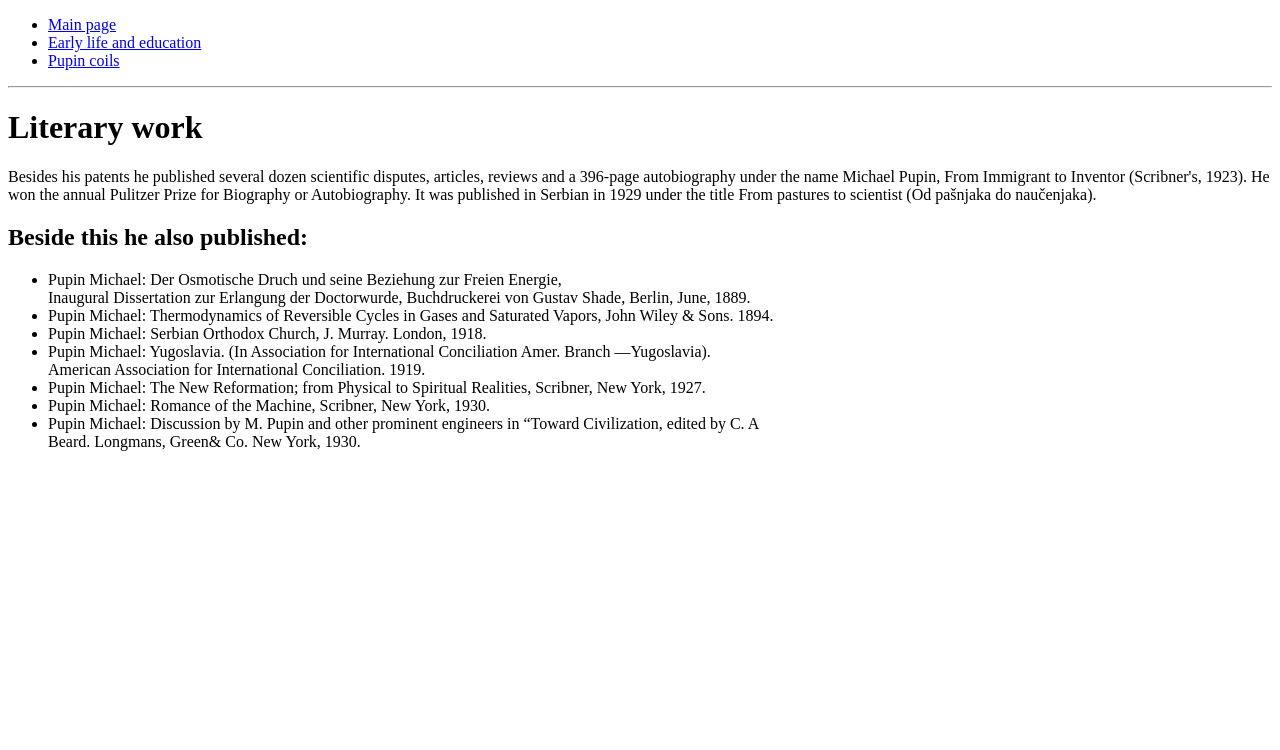
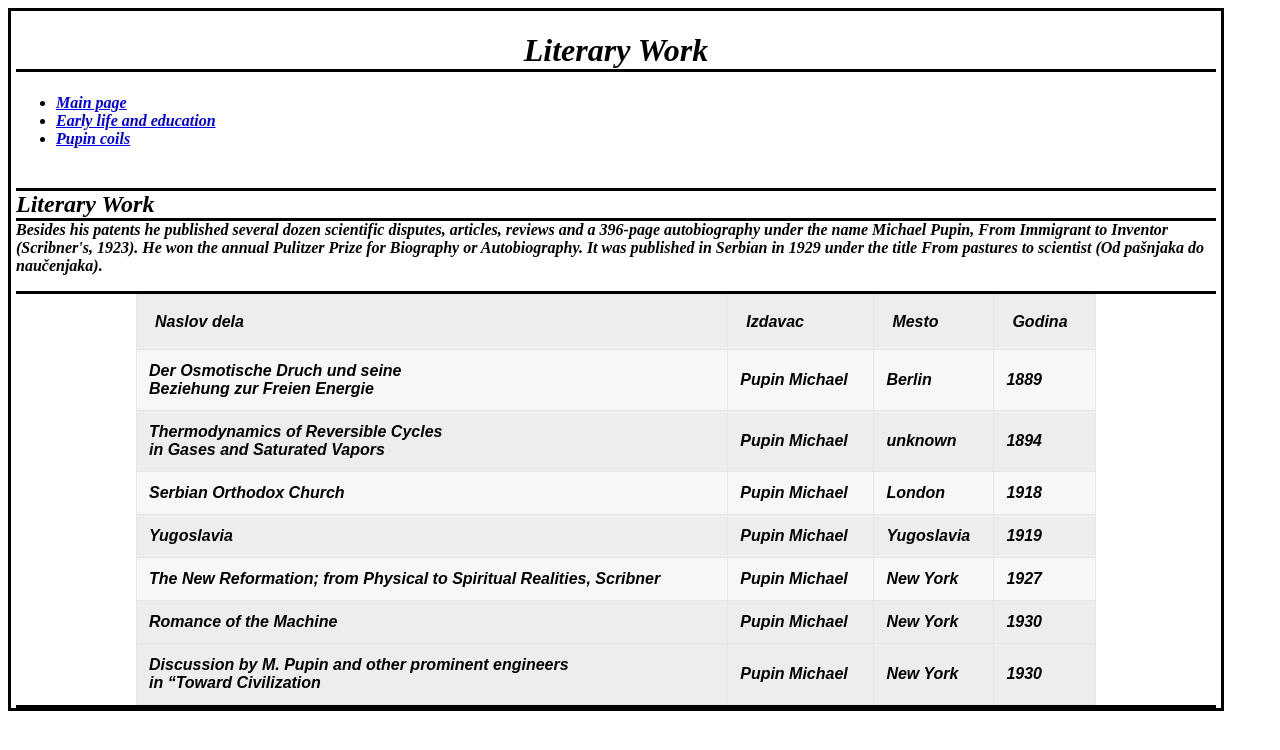
Before and after one commit to Anonimus619/mihajlo, a plain HTML site: page literary-work/index.html in a window 1280 px wide. Drawn offline with Linux system fonts and the light colour scheme.

Commit message:
last commit

```diff
--- a/literary-work/index.html
+++ b/literary-work/index.html
@@ -5,31 +5,145 @@
     <meta name="viewport" content="width=device-width, initial-scale=1.0">
     <meta http-equiv="X-UA-Compatible" content="ie=edge">
     <title>Literary work</title>
+
+    <style>
+        body{ width: 1200px;
+              margin: 10px left ;
+              border-left:solid ;
+              border-right: solid;
+              border-top: solid;
+              border-bottom: solid;
+              padding-left: 5px;
+              padding-right: 5px;
+
+
+        }
+
+
+    h1 {
+        font-style: oblique;
+       font-weight: bold;
+       border-bottom: solid;
+       text-align: center;
+    }
+    h2 {
+        font-style: oblique;
+       font-weight: bold;
+       border-top: solid;
+       border-bottom: solid;
+       position: relative;
+       top: 20px;
+
+    }
+    table {
+        font-family: arial, sans-serif;
+        border-collapse: collapse;
+        width: 80%;
+        margin: 0 auto;
+      }
+
+      th {
+        padding: 18px;
+      }
+
+      td {
+        padding: 12px;
+      }
+
+      th,
+      td {
+        border: solid 1px #e6e6e6;
+      }
+
+      tr {
+        background-color: #EDEDED;
+      }
+
+      tr.even {
+        background-color: #F7F7F7;
+      }
+
+    div{
+        font-style: oblique;
+       font-weight: bold;
+       text-align: center;
+       border-bottom: solid;
+       text-align: left;
+       }
+
+
+
+
+
+    </style>
 </head>
 <body>
+  <!-- Da budem iskren kopirao sam boju tabele kao sa predavanja zato sto izgleda 20x ljepse nego u bilo kojoj drugoj boji-->
+    <h1>Literary Work</h1>
+    <div class="div1">
     <ul>
-        <li><a href="../index/index.html">Main page</a></li>
+        <li><a href="../index.html/index.html">Main page</a></li>
         <li><a href="../early-life/index.html">Early life and education</a></li>
         <li><a href="../pupin-coils/index.html">Pupin coils</a></li>
     </ul>
-        <hr>
+   <h2>Literary Work</h2>
+   <div id="section">
+    <p>Besides his patents he published several dozen scientific disputes, articles, reviews and a 396-page autobiography under the name Michael Pupin, From Immigrant to Inventor (Scribner's, 1923). He won the annual Pulitzer Prize for Biography or Autobiography. It was published in Serbian in 1929 under the title From pastures to scientist (Od pašnjaka do naučenjaka). </p>
+</div>
+            <table>
+                    <tr id="heading">
+                      <th>Naslov dela</th>
+                      <th>Izdavac</th>
+                      <th>Mesto</th>
+                      <th>Godina</th>
+                    </tr>
+                    <tr class="even">
+                      <td>Der Osmotische Druch und seine <br> Beziehung zur Freien Energie</td>
+                      <td>Pupin Michael</td>
+                      <td>Berlin</td>
+                      <td>1889</td>
 
-    <h1>Literary work</h1>
-    <p>Besides his patents he published several dozen scientific disputes, articles, reviews and a 396-page autobiography under the name Michael Pupin, From Immigrant to Inventor (Scribner's, 1923). He won the annual Pulitzer Prize for Biography or Autobiography. It was published in Serbian in 1929 under the title From pastures to scientist (Od pašnjaka do naučenjaka).
 
-        </p>
-        <h2>Beside this he also published:</h2>
-        <ul>
-<li>Pupin Michael: Der Osmotische Druch und seine Beziehung zur Freien Energie, <br> Inaugural Dissertation zur Erlangung der Doctorwurde, Buchdruckerei von Gustav Shade, Berlin, June, 1889.</li>
-<li>Pupin Michael: Thermodynamics of Reversible Cycles in Gases and Saturated Vapors, John Wiley & Sons. 1894.</li>
-<li>Pupin Michael: Serbian Orthodox Church, J. Murray. London, 1918.</li>
-<li>Pupin Michael: Yugoslavia. (In Association for International Conciliation Amer. Branch —Yugoslavia).  <br>
-         American Association for International Conciliation. 1919.</li>
-<li> Pupin Michael: The New Reformation; from Physical to Spiritual Realities, Scribner, New York, 1927.</li>
-<li>Pupin Michael: Romance of the Machine, Scribner, New York, 1930.</li>
-<li>Pupin Michael: Discussion by M. Pupin and other prominent engineers in “Toward Civilization, edited by C. A <br>
-    Beard. Longmans, Green& Co. New York, 1930.</li>
-        </ul>
+                    </tr>
+                    <tr>
+                      <td> Thermodynamics of Reversible Cycles <br>in Gases and Saturated Vapors</td>
+                      <td> Pupin Michael</td>
+                      <td> unknown</td>
+                      <td>1894</td>
+                    </tr>
+                    <tr class="even">
+                      <td> Serbian Orthodox Church</td>
+                      <td> Pupin Michael</td>
+                      <td> London</td>
+                      <td>1918</td>
+                    </tr>
+                    <tr>
+                      <td> Yugoslavia</td>
+                      <td> Pupin Michael</td>
+                      <td> Yugoslavia</td>
+                      <td>1919</td>
+                    </tr>
+                    <tr class="even">
+                      <td>  The New Reformation; from Physical to Spiritual Realities, Scribner</td>
+                      <td> Pupin Michael</td>
+                      <td> New York</td>
+                      <td>1927</td>
+                    </tr>
+                    <tr class="new">
+                      <td>Romance of the Machine</td>
+                      <td> Pupin Michael</td>
+                      <td> New York</td>
+                      <td> 1930 </td>
+                    </tr>
+                    <tr class="last">
+                            <td>  Discussion by M. Pupin and other prominent engineers  <br>in “Toward Civilization </td>
+                            <td> Pupin Michael </td>
+                            <td> New York </td>
+                            <td> 1930 </td>
 
-</body>
-</html>
+                    </tr>
+                  </table>
+
+
+          </table>
+</div>
```
Also changed, not shown: early-life/index.html (+77 -5 lines), index.html/index.html (+48 -3 lines), pupin-coils/index.html (+48 -6 lines).
